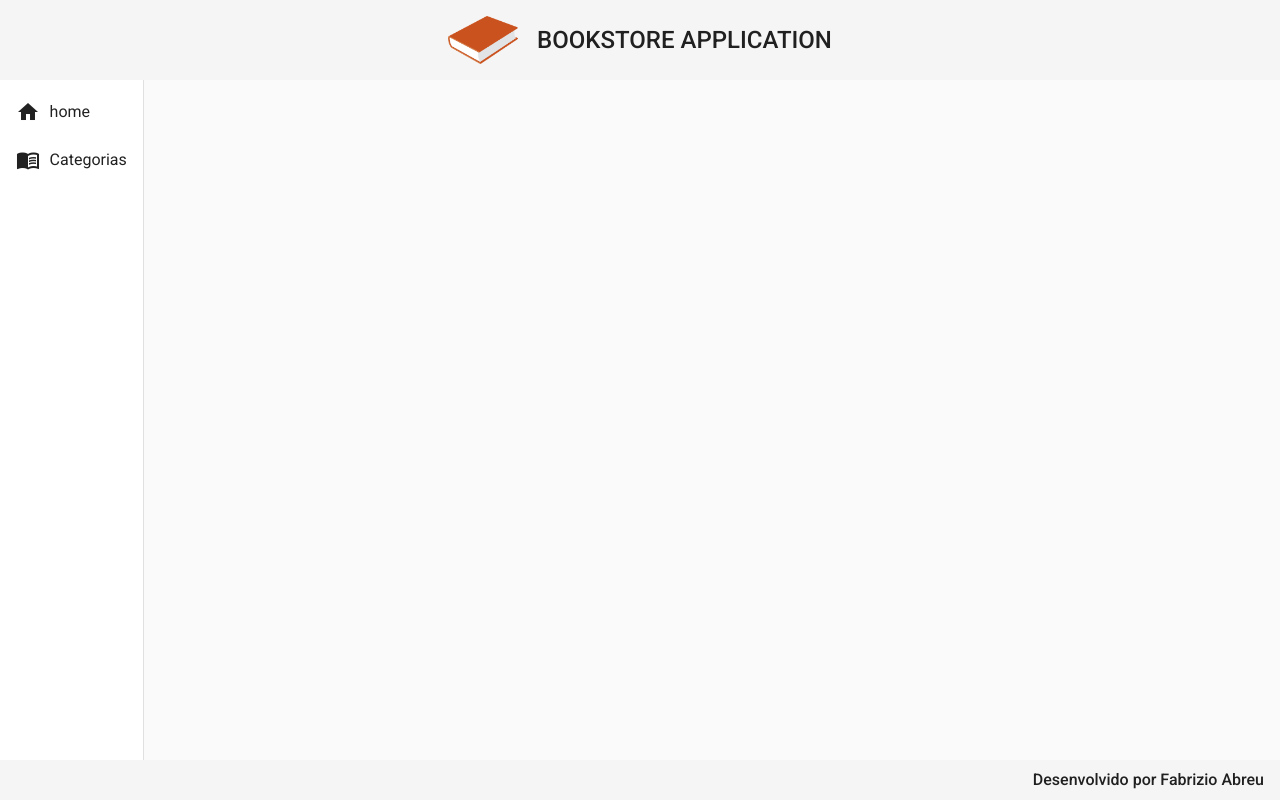
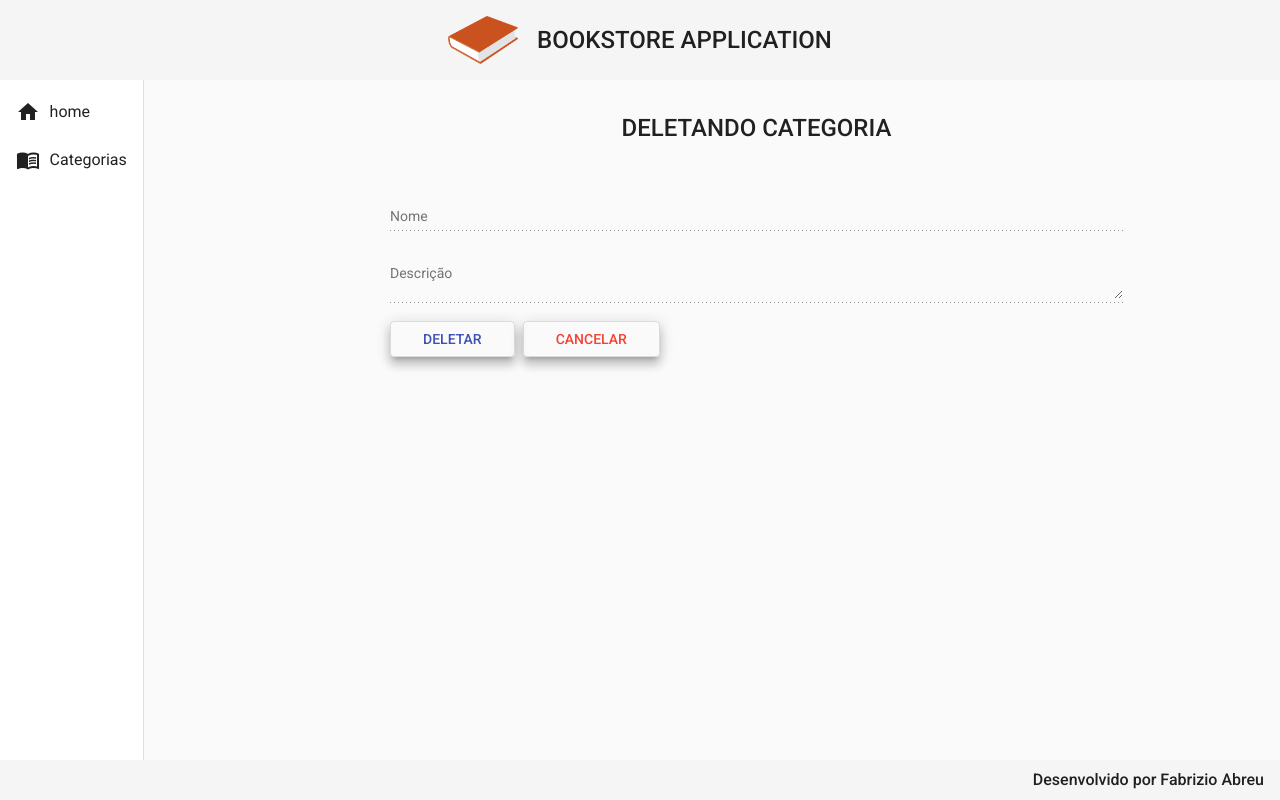
Before and after one commit to fabrizioabreu/bookstore-front, an Angular app: page /categorias/delete/1 in a window 1280 px wide. Before the commit this address led to /. Built offline with nearby package versions, Linux system fonts and the light colour scheme.

Commit message:
CATEGORIA-DELETE Adicionando componente, criando routerLink + HTML e CSS

```diff
--- a/src/app/app-routing.module.ts
+++ b/src/app/app-routing.module.ts
@@ -1,6 +1,7 @@
 import { NgModule } from '@angular/core';
 import { RouterModule, Routes } from '@angular/router';
 import { CategoriaCreateComponent } from './components/views/categoria/categoria-create/categoria-create.component';
+import { CategoriaDeleteComponent } from './components/views/categoria/categoria-delete/categoria-delete.component';
 import { CategoriaReadComponent } from './components/views/categoria/categoria-read/categoria-read.component';
 import { HomeComponent } from './components/views/home/home.component';
 
@@ -16,6 +17,10 @@
   {
     path: 'categorias/create',
     component: CategoriaCreateComponent
+  },
+  {
+    path: 'categorias/delete/:id',
+    component: CategoriaDeleteComponent
   }
 ];
 
--- a/src/app/app.module.ts
+++ b/src/app/app.module.ts
@@ -24,6 +24,7 @@
 import { CategoriaCreateComponent } from './components/views/categoria/categoria-create/categoria-create.component';
 // Inportando Formúlário Angular
 import { FormsModule } from '@angular/forms';
+import { CategoriaDeleteComponent } from './components/views/categoria/categoria-delete/categoria-delete.component';
 
 
 
@@ -36,7 +37,8 @@
     NavComponent,
     HomeComponent,
     CategoriaReadComponent,
-    CategoriaCreateComponent
+    CategoriaCreateComponent,
+    CategoriaDeleteComponent
   ],
   imports: [
     BrowserModule,
--- /dev/null
+++ b/src/app/components/views/categoria/categoria-delete/categoria-delete.component.css
@@ -0,0 +1,26 @@
+form {
+    text-align: center;
+    width: 70%;
+    margin: 2rem auto 0 auto;
+}
+
+h1 {
+    font-size: 2 rem;
+    font-weight: 500;
+    margin-bottom: 3rem;
+}
+
+.form {
+    width: 100%;
+}
+
+.buttons  {
+    width: 100%;
+    text-align: start;
+}
+
+button {
+    margin-right: .5rem;
+    padding-right: 2rem;
+    padding-left: 2rem;
+}
--- /dev/null
+++ b/src/app/components/views/categoria/categoria-delete/categoria-delete.component.html
@@ -0,0 +1,19 @@
+<form>
+    <h1>DELETANDO CATEGORIA</h1>
+
+    <mat-form-field class="form">
+        <mat-label>Nome</mat-label>
+        <input matInput type="text" name="nome" disabled>
+    </mat-form-field>
+    <mat-form-field class="form">
+        <mat-label>Descrição</mat-label>
+        <textarea matInput type="text" name="descricao" disabled></textarea>
+    </mat-form-field>
+
+    <div class="buttons">
+        <button class="mat-elevation-z8" mat-stroked-button color="primary">DELETAR</button>
+        <button class="mat-elevation-z8" mat-stroked-button color="warn">CANCELAR</button>
+
+    </div>
+
+</form>
--- /dev/null
+++ b/src/app/components/views/categoria/categoria-delete/categoria-delete.component.ts
@@ -0,0 +1,15 @@
+import { Component, OnInit } from '@angular/core';
+
+@Component({
+  selector: 'app-categoria-delete',
+  templateUrl: './categoria-delete.component.html',
+  styleUrls: ['./categoria-delete.component.css']
+})
+export class CategoriaDeleteComponent implements OnInit {
+
+  constructor() { }
+
+  ngOnInit(): void {
+  }
+
+}
--- a/src/app/components/views/categoria/categoria-read/categoria-read.component.html
+++ b/src/app/components/views/categoria/categoria-read/categoria-read.component.html
@@ -44,7 +44,7 @@
                 <a class="edit" href="#">
                   <i class="material-icons">edit</i>
                 </a>
-                <a class="delete" href="#">
+                <a class="delete" routerLink="delete/{{ row.id }}">
                   <i class="material-icons">delete</i>
                 </a>
               </td>
```
